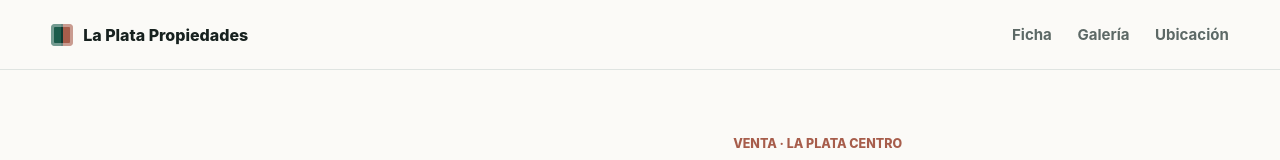
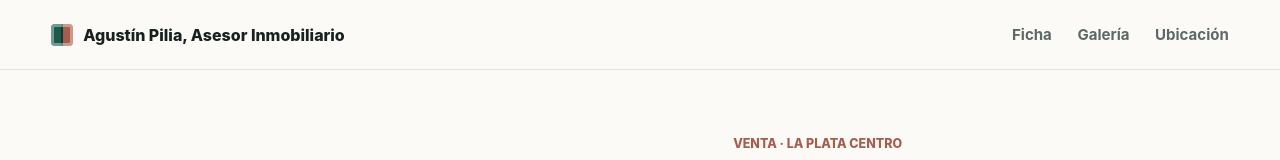
Before and after one commit to AgusPilia/Fichas-Propiedades, a plain HTML site: page index.html in a window 1280 px wide. Shown: the top 160 px of the page. Drawn offline with Linux system fonts and the light colour scheme.

Commit message:
Update index.html

```diff
--- a/index.html
+++ b/index.html
@@ -14,7 +14,7 @@
     <header class="topbar" aria-label="Navegación principal">
       <a class="brand" href="#inicio" aria-label="Inicio">
         <span class="brand-mark" aria-hidden="true"></span>
-        <span>La Plata Propiedades</span>
+        <span>Agustín Pilia, Asesor Inmobiliario</span>
       </a>
       <nav class="nav-links" aria-label="Secciones">
         <a href="#ficha">Ficha</a>
```
